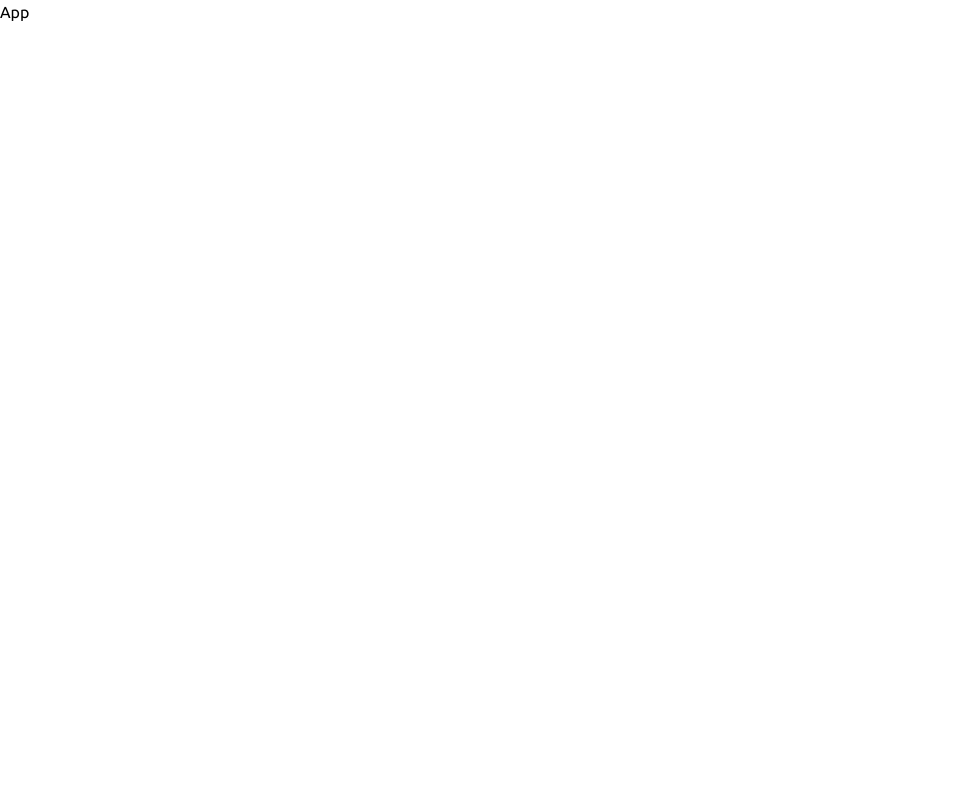
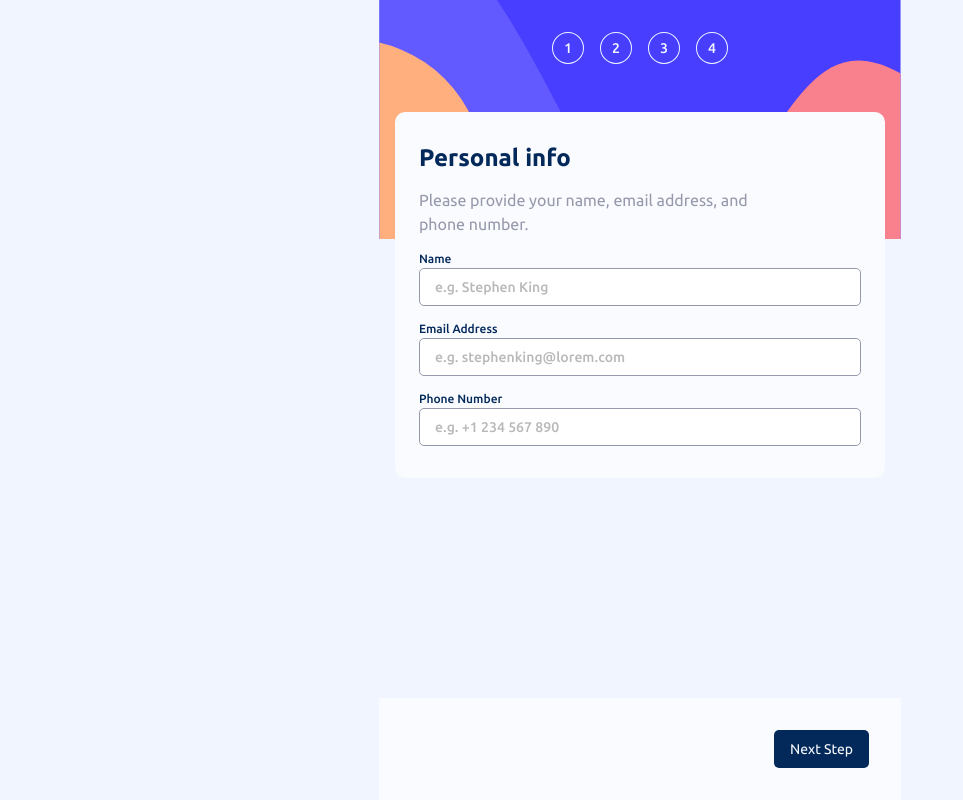
Before and after one commit to DebabrataBanik/multi-step-form-main, a React (Vite) app: page / in a window 1280 px wide. Shown: the whole page, without its empty margins (0-963 px from the left). Built offline with nearby package versions, Linux system fonts and the light colour scheme.

Commit message:
style(ui): base layout UI for smaller screen

```diff
--- a/src/App.jsx
+++ b/src/App.jsx
@@ -1,7 +1,17 @@
+import Form from "./components/Form"
+import Steps from "./components/Steps"
+import Footer from "./components/Footer"
+
 export default function App(){
   return (
-    <div>
-      App
+    <div className="wrapper">
+      <div className="container">
+        <Steps />
+        <Form />
+        <Footer>
+          <button className="btn">Next Step</button>
+        </Footer>
+      </div>
     </div>
   )
 }
--- /dev/null
+++ b/src/components/Footer.jsx
@@ -0,0 +1,7 @@
+export default function Footer({children}){
+  return (
+    <footer>
+      {children}
+    </footer>
+  )
+}
--- /dev/null
+++ b/src/components/Form.jsx
@@ -0,0 +1,40 @@
+export default function Form(){
+  return (
+    <div className="form-container">
+      <h1>Personal info</h1>
+      <p>Please provide your name, email address, and phone number.</p>
+      <form className="form">
+        <label
+          htmlFor="name"
+        >
+          Name
+          <input
+            id="name"
+            type="text"
+            placeholder="e.g. Stephen King"
+          />
+        </label>
+        <label
+          htmlFor="email"
+        >
+          Email Address
+          <input
+            id="email"
+            type="email"
+            placeholder="e.g. stephenking@lorem.com"
+          />
+        </label>
+        <label
+          htmlFor="phone number"
+        >
+          Phone Number
+          <input
+            id="phone number"
+            type="number"
+            placeholder="e.g. +1 234 567 890"
+          />
+        </label>
+      </form>
+    </div>
+  )
+}
--- /dev/null
+++ b/src/components/Steps.jsx
@@ -0,0 +1,12 @@
+export default function Steps(){
+  return (
+    <div className="steps-container">
+      <ul>
+        <li className="step">1</li>
+        <li className="step">2</li>
+        <li className="step">3</li>
+        <li className="step">4</li>
+      </ul>
+    </div>
+  )
+}
--- a/src/index.css
+++ b/src/index.css
@@ -45,7 +45,7 @@
 }
 
 body {
-  line-height: 1.5;
+  /* line-height: 1.5; */
   min-height: 100vh;
   -webkit-font-smoothing: antialiased;
   font-family: 'Ubuntu', sans-serif;
@@ -71,6 +71,9 @@ h1,h2,h3,h4,h5,h6 { text-wrap: balance; }
 #root, #__next {
   isolation: isolate;
 }
+li{
+  list-style: none;
+}
 
 @media (prefers-reduced-motion: reduce) {
   *, *::before, *::after {
@@ -79,3 +82,126 @@ h1,h2,h3,h4,h5,h6 { text-wrap: balance; }
     scroll-behavior: auto !important;
   }
 }
+
+.wrapper{
+  min-height: 100vh;
+  background-color: var(--color-blue-100);
+}
+
+.container{
+  min-height: 100vh;
+  background: url('./assets/images/bg-sidebar-mobile.svg');
+  background-repeat: no-repeat;
+  background-size: contain;
+  display: flex;
+  flex-direction: column;
+}
+
+.steps-container{
+  padding: 2rem;
+
+  & ul{
+    font-size: 14px;
+    font-weight: 500;
+    color: var(--color-blue-100);
+    display: flex;
+    gap: 1rem;
+    justify-content: center;
+  }
+}
+
+.step{
+  border: 1px solid var(--color-blue-100);
+  padding: 7px 11px;
+  border-radius: 50%;
+  cursor: pointer;
+
+  &:hover{
+    border: 1px solid var(--color-blue-200);
+    background-color: var(--color-blue-200);
+    color: var(--color-blue-950);
+  }
+}
+
+.form-container{
+  margin: 1rem;
+  padding: 1.5rem;
+  padding-block: 2rem;
+  border-radius: 10px;
+  background-color: var(--color-blue-50);
+  display: flex;
+  flex-direction: column;
+  gap: 1rem;
+}
+
+.form-container h1{
+  font-size: 24px;
+  color: var(--color-blue-950);
+}
+
+.form-container p{
+  width: 90%;
+  line-height: 1.5;
+  color: var(--color-grey-500);
+}
+
+.form{
+  display: flex;
+  flex-direction: column;
+  gap: 1rem;
+}
+
+label{
+  font-size: 12px;
+  color: var(--color-blue-950);
+  font-weight: 500;
+}
+
+input{
+  color: var(--color-blue-950);
+  font-size: 14px;
+  margin-top: 3px;
+  width: 100%;
+  padding: 10px;
+  padding-left: 15px;
+  border: 1px solid var(--color-grey-500);
+  border-radius: 5px;
+
+  &:focus, &:active{
+    outline: 1px solid var(--color-purple-600);
+  }
+}
+
+input::placeholder{
+  opacity: 50%;
+}
+
+footer{
+  margin-top: auto;
+  padding: 2rem;
+  background-color: var(--color-blue-50);
+  display: flex;
+}
+
+.btn{
+  padding: 12px 1rem;
+  font-size: 14px;
+  line-height: 1;
+  color: var(--color-blue-50);
+  background-color: var(--color-blue-950);
+  border-radius: 5px;
+  border: none;
+  cursor: pointer;
+}
+
+footer .btn{
+  margin-left: auto;
+}
+
+@media (min-width: 500px){
+  .wrapper{
+    display: flex;
+    align-items: center;
+    justify-content: center;
+  }
+}
```
